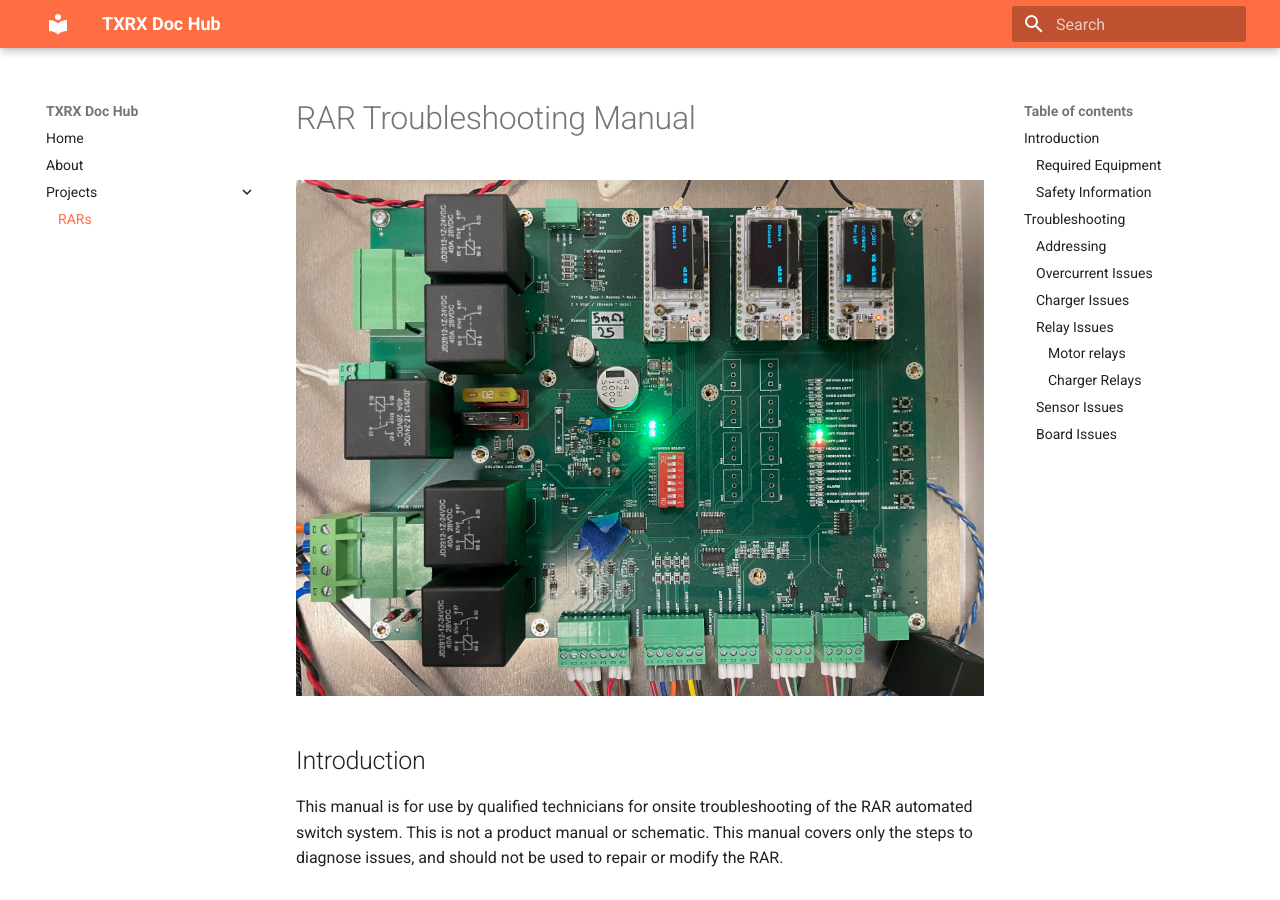
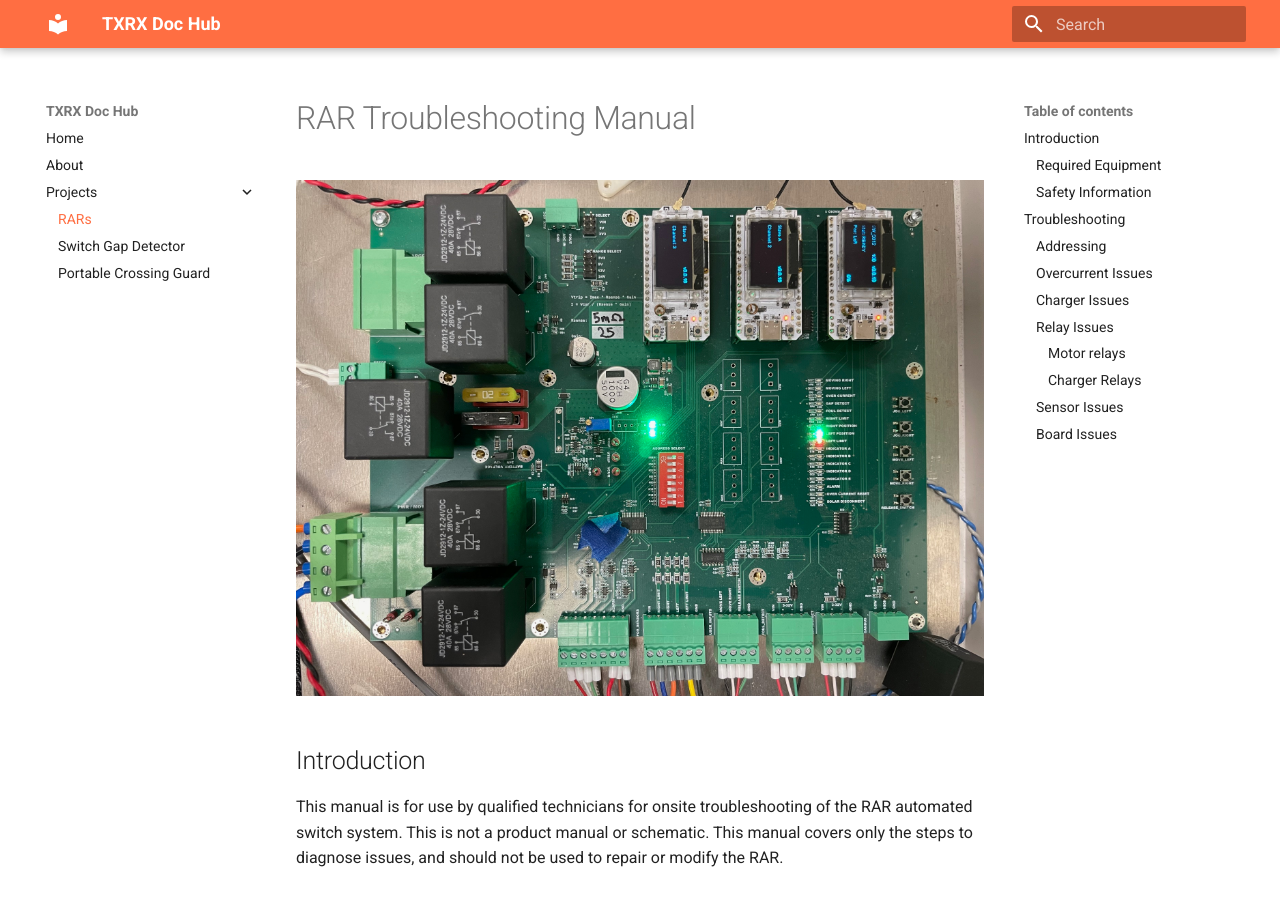
Before and after one commit to niell-ion/TXRX-Doc-Hub, an MkDocs documentation site: the page built from docs/rars.md, in a window 1280 px wide and 900 px high. Built offline with MkDocs 1.6.1 and Material for MkDocs 9.7.7, drawn with Linux system fonts in a browser that asks for light colours.

Commit message:
Update mkdocs.yml

```diff
--- a/mkdocs.yml
+++ b/mkdocs.yml
@@ -10,6 +10,8 @@ nav:
   - About: about.md
   - Projects:
     - RARs: rars.md
+    - Switch Gap Detector: switchgap.md
+    - Portable Crossing Guard: crossing.md
 markdown_extensions:
   - attr_list:
   - toc:
```
